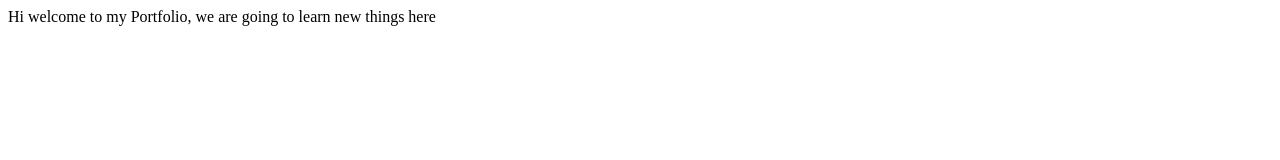
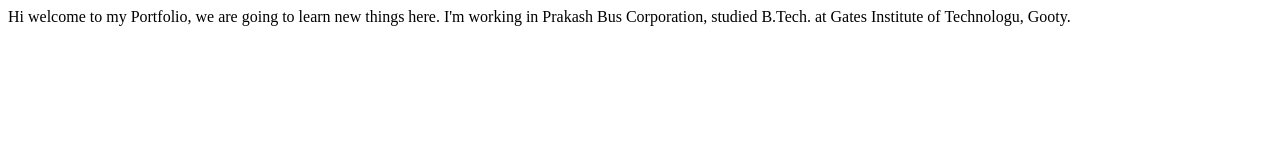
Before and after one commit to naveenbusireddy/naveen-portfolio, a plain HTML site: page index.html in a window 1280 px wide. Drawn offline with Linux system fonts and the light colour scheme.

Commit message:
docs: details added in document
Updated my details in document

```diff
--- a/index.html
+++ b/index.html
@@ -7,6 +7,10 @@
     <title>Naveen's Portfolio</title>
 </head>
 <body>
-    Hi welcome to my Portfolio, we are going to learn new things here
+    Hi welcome to my Portfolio, we are going to learn new things here.
+
+    I'm working in Prakash Bus Corporation, studied B.Tech. at Gates Institute of Technologu, Gooty.
+
+
 </body>
 </html>
```
